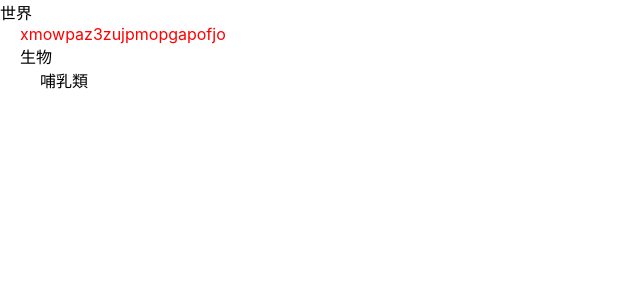
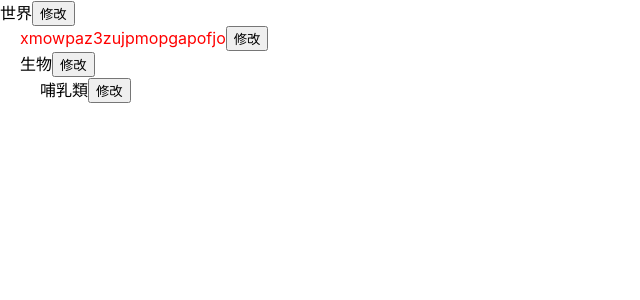
Before and after one commit to carbon-bond/tree-editor-challenge, a React (Create React App) app in the folder react-immutable/: page / in a window 1280 px wide. Shown: the top 300 px of the page, without its empty margins (0-640 px from the left). Built offline with nearby package versions, Linux system fonts and the light colour scheme.

Commit message:
可以修改節點名稱

```diff
--- a/react-immutable/package.json
+++ b/react-immutable/package.json
@@ -10,6 +10,7 @@
     "@types/node": "^12.0.0",
     "@types/react": "^16.9.53",
     "@types/react-dom": "^16.9.8",
+    "immer": "^8.0.0",
     "react": "^17.0.1",
     "react-dom": "^17.0.1",
     "react-scripts": "4.0.1",
--- a/react-immutable/src/tree-editor.tsx
+++ b/react-immutable/src/tree-editor.tsx
@@ -1,4 +1,5 @@
-import { createContext, useContext } from "react"
+import produce from "immer";
+import { createContext, useContext, useState } from "react"
 
 type TreeNode = {
     valid: Boolean,
@@ -29,24 +30,60 @@ const initialTreeState: TreeNode = {
     ]
 }
 
-const TreeContext = createContext(initialTreeState);
+const TreeContext = createContext<null | { tree: TreeNode, setTree:React.Dispatch<React.SetStateAction<TreeNode>>}>(null);
 
-function TreeView(props: {node: TreeNode}): JSX.Element {
+export function TreeEditor() {
+    const tree_state = useTreeState();
+    return <TreeContext.Provider value={tree_state}>
+        <TreeView node={tree_state.tree} path={[]} />
+    </TreeContext.Provider>;
+}
+
+function useTreeState() {
+    let [tree, setTree] = useState(initialTreeState);
+    return { tree, setTree };
+}
+
+function TreeView(props: { node: TreeNode, path: number[] }): JSX.Element {
+    const [editing, setEditing] = useState(false)
+    const tree_state = useContext(TreeContext);
+    if (tree_state == null) {
+        return <div>本行文字不該出現</div>
+    }
+    const onChange = (evt: { target: { value: string } }) => {
+        const new_tree = produce(tree_state.tree, draft => {
+            let cur = draft;
+            for (let br of props.path) {
+                console.log(`在 ${cur.name} 的 ${br}`);
+                cur = cur.children[br];
+            }
+            cur.name = evt.target.value;
+        });
+        console.log(JSON.stringify(new_tree));
+        tree_state.setTree(new_tree);
+    };
     return <div>
-        <div style={{
-            color: props.node.valid ? 'black' : 'red'
-        }}>{props.node.name}</div>
-        <div style={{display: 'flex', flexDirection: 'row'}}>
-            <div style={{width: 20}}></div>
+        {
+            editing ?
+                <div>
+                    <input onChange={onChange} value={props.node.name} />
+                    <button onClick={() => { setEditing(false) }}>完成</button>
+                </div>
+                : <div>
+                    <span style={{ color: props.node.valid ? 'black' : 'red' }}>{props.node.name}</span>
+                    <button onClick={() => { setEditing(true) }}>修改</button>
+                </div>
+        }
+        <div style={{ display: 'flex', flexDirection: 'row' }}>
+            <div style={{ width: 20 }}></div>
             <div>
-                 {/* NOTE: 這個 key 選得很糟 */}
-                {props.node.children.map(child => <TreeView key={child.name} node={child}/>)}
+                {/* NOTE: 這個 key 選得很糟 */}
+                {props.node.children.map((child, index) => {
+                    let path = props.path.slice();
+                    path.push(index);
+                    return <TreeView key={index} node={child} path={path} />
+                })}
             </div>
         </div>
     </div>
 }
-
-export function TreeEditor() {
-    const root = useContext(TreeContext);
-    return <TreeView node={root}/>
-}
```
Also changed, not shown: 1 other file (tests, documents, lock files or other folders).
